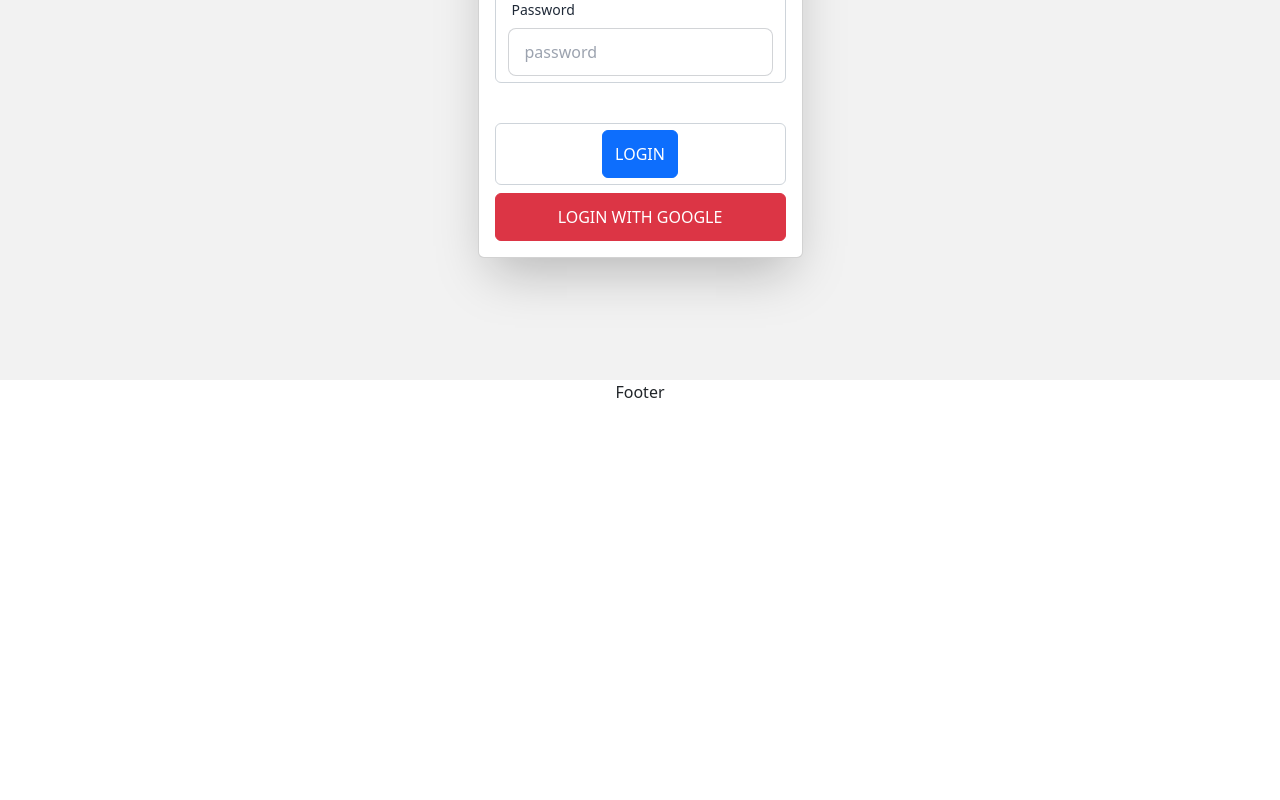
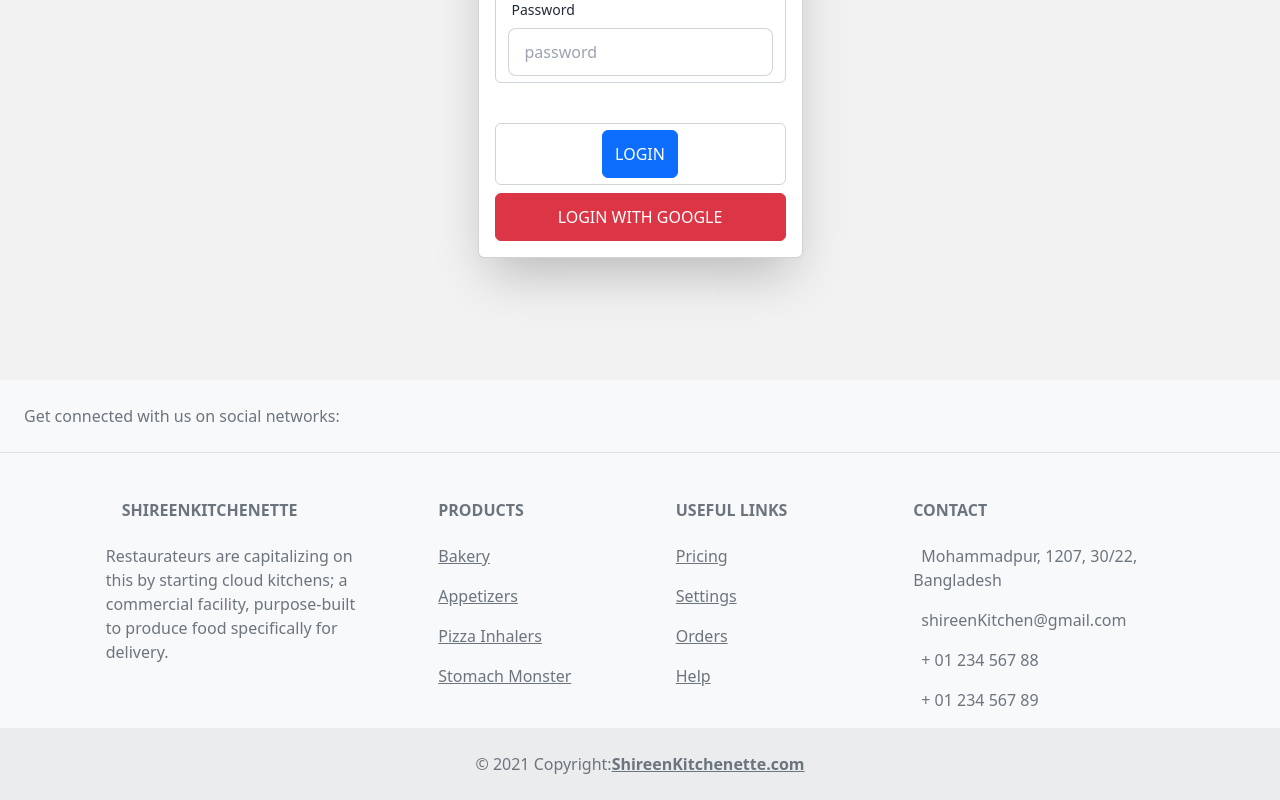
Before and after one commit to yeasin181015/serviceReviewClientSide, a React (Create React App) app: page /login in a window 1280 px wide. Shown: the part 476-1276 px from the top of the page. Before the commit the page ends 880 px from the top, so only its background shows below. Built offline with nearby package versions, Linux system fonts and the light colour scheme; no server answers.

Commit message:
footer added

```diff
--- a/package.json
+++ b/package.json
@@ -9,10 +9,14 @@
     "bootstrap": "^5.2.2",
     "daisyui": "^2.38.1",
     "firebase": "^9.13.0",
+    "mdb-react-ui-kit": "^5.0.0",
+    "mdb-ui-kit": "^6.0.0",
     "react": "^18.2.0",
     "react-bootstrap": "^2.6.0",
     "react-dom": "^18.2.0",
     "react-icons": "^4.6.0",
+    "react-photo-view": "^1.2.2",
+    "react-photo-viewr": "^0.6.2",
     "react-router-dom": "^6.4.3",
     "react-scripts": "5.0.1",
     "react-toastify": "^9.1.1",
--- a/src/Components/Login/Login.js
+++ b/src/Components/Login/Login.js
@@ -23,11 +23,24 @@ const Login = () => {
 
     try {
       const user = await signInUser(email, password);
-      // console.log(user);
-      form.reset();
-      navigate(from, { replace: true });
+      const currentUser = {
+        email: user.email,
+      };
+
+      fetch("http://localhost:5000/jwt", {
+        method: "POST",
+        headers: {
+          "content-type": "application/json",
+        },
+        body: JSON.stringify(currentUser),
+      })
+        .then((res) => res.json())
+        .then((data) => {
+          console.log(data);
+          localStorage.setItem("genius-token", data.token);
+          navigate(from, { replace: true });
+        });
     } catch (error) {
-      // console.log(count);
       toast("Invalid username or password");
       console.error(error);
     }
--- /dev/null
+++ b/src/Components/MyReviews/Update.js
@@ -0,0 +1,47 @@
+import { Button } from "react-bootstrap";
+import { useLoaderData } from "react-router-dom";
+
+const Update = () => {
+  const data = useLoaderData();
+  //   console.log(data);
+  const handleUpdate = (event) => {
+    event.preventDefault();
+    const message = event.target.review.value;
+    // console.log(data.reviewText);
+    data.reviewText = message;
+    // console.log(data);
+    const updatedData = {};
+    fetch(`http://localhost:5000/myreviews/${data._id}`, {
+      method: "PUT",
+      headers: {
+        "Content-Type": "application/json",
+        authorization: `Bearer ${localStorage.getItem("genius-token")}`,
+      },
+      body: JSON.stringify(data),
+    })
+      .then((res) => res.json())
+      .then((data) => {
+        if (data.modifiedCount > 0) {
+          alert("Review updated");
+          console.log(data);
+        }
+      });
+  };
+  return (
+    <div>
+      <h2>Please Update:</h2>
+      <form onSubmit={handleUpdate}>
+        <textarea
+          name="review"
+          rows="4"
+          className="block p-2.5 w-50 mx-auto text-sm text-gray-900 bg-gray-50 rounded-lg border border-gray-300 focus:ring-blue-500 focus:border-blue-500 dark:bg-gray-700 dark:border-gray-600 dark:placeholder-gray-400 dark:text-white dark:focus:ring-blue-500 dark:focus:border-blue-500"
+          defaultValue={data.reviewText}
+        ></textarea>
+
+        <Button type="submit">Update Review</Button>
+      </form>
+    </div>
+  );
+};
+
+export default Update;
--- /dev/null
+++ b/src/Components/ServiceDetails/ServiceDetails.css
@@ -0,0 +1,7 @@
+.submitButton {
+  background-color: red;
+  color: white;
+  padding: 10px;
+  margin-top: 5px;
+  border-radius: 10px;
+}
--- a/src/Components/ServiceDetails/ServiceDetails.js
+++ b/src/Components/ServiceDetails/ServiceDetails.js
@@ -1,11 +1,13 @@
-import { useLoaderData } from "react-router-dom";
+import { Link, useLoaderData } from "react-router-dom";
 import { useContext } from "react";
 import { AuthContext } from "./../../Context/AuthProvider";
 import ReviewTable from "./ReviewTable";
+import "./ServiceDetails.css";
+import { PhotoProvider, PhotoView } from "react-photo-view";
 
 const ServiceDetails = () => {
   const { serviceItem, specificReviews } = useLoaderData();
-  //   console.log(data);
+  console.log(serviceItem);
   const { _id, img, name, description } = serviceItem;
 
   const { user } = useContext(AuthContext);
@@ -27,6 +29,7 @@ const ServiceDetails = () => {
       method: "POST",
       headers: {
         "Content-Type": "application/json",
+        authorization: `Bearer ${localStorage.getItem("genius-token")}`,
       },
       body: JSON.stringify(review),
     })
@@ -42,7 +45,11 @@ const ServiceDetails = () => {
   return (
     <div>
       <div className="hero-content flex-col lg:flex-row-reverse">
-        <img src={img} className="max-w-sm rounded-lg shadow-2xl" />
+        <PhotoProvider>
+          <PhotoView src={img}>
+            <img src={img} alt="" className="max-w-sm rounded-lg shadow-2xl" />
+          </PhotoView>
+        </PhotoProvider>
         <div>
           <h1 className="text-5xl font-bold">{name}</h1>
           <p className="py-6">{description}</p>
@@ -56,23 +63,25 @@ const ServiceDetails = () => {
           <ReviewTable review={specificReviews}></ReviewTable>
         )}
       </div>
+      {user?.uid ? (
         <div>
-        <form onSubmit={handleSubmit}>
+          <h2>Add Review</h2>
+          <form onSubmit={handleSubmit} className="flex flex-col w-50 mx-auto">
             <textarea
               name="review"
               id=""
-            cols="30"
-            rows="10"
               style={{ border: "solid 2px black" }}
             ></textarea>
-        </form>
-        <button
-          type="submit"
-          style={{ backgroundColor: "red", color: "white", padding: "5px" }}
-        >
+            <div>
+              <button type="submit" className="submitButton">
                 Submit
               </button>
             </div>
+          </form>
+        </div>
+      ) : (
+        ""
+      )}
     </div>
   );
 };
--- a/src/Routes/Routes.js
+++ b/src/Routes/Routes.js
@@ -8,6 +8,7 @@ import ServiceDetails from "../Components/ServiceDetails/ServiceDetails";
 import AllService from "../Components/AllServices/AllService";
 import PrivateRoute from "./PrivateRoute";
 import MyReviews from "../Components/MyReviews/MyReviews";
+import Update from "./../Components/MyReviews/Update";
 
 const router = createBrowserRouter([
   {
@@ -50,6 +51,12 @@ const router = createBrowserRouter([
           </PrivateRoute>
         ),
       },
+      {
+        path: "/update/:id",
+        element: <Update></Update>,
+        loader: ({ params }) =>
+          fetch(`http://localhost:5000/myreviews/${params.id}`),
+      },
     ],
   },
 ]);
--- a/src/Shared/Footer/Footer.js
+++ b/src/Shared/Footer/Footer.js
@@ -1,5 +1,136 @@
+import React from "react";
+import {
+  MDBFooter,
+  MDBContainer,
+  MDBRow,
+  MDBCol,
+  MDBIcon,
+} from "mdb-react-ui-kit";
 const Footer = () => {
-  return <div>Footer</div>;
+  return (
+    <MDBFooter bgColor="light" className="text-center text-lg-start text-muted">
+      <section className="d-flex justify-content-center justify-content-lg-between p-4 border-bottom">
+        <div className="me-5 d-none d-lg-block">
+          <span>Get connected with us on social networks:</span>
+        </div>
+
+        <div>
+          <a href="" className="me-4 text-reset">
+            <MDBIcon fab icon="facebook-f" />
+          </a>
+          <a href="" className="me-4 text-reset">
+            <MDBIcon fab icon="twitter" />
+          </a>
+          <a href="" className="me-4 text-reset">
+            <MDBIcon fab icon="google" />
+          </a>
+          <a href="" className="me-4 text-reset">
+            <MDBIcon fab icon="instagram" />
+          </a>
+          <a href="" className="me-4 text-reset">
+            <MDBIcon fab icon="linkedin" />
+          </a>
+          <a href="" className="me-4 text-reset">
+            <MDBIcon fab icon="github" />
+          </a>
+        </div>
+      </section>
+
+      <section className="">
+        <MDBContainer className="text-center text-md-start mt-5">
+          <MDBRow className="mt-3">
+            <MDBCol md="3" lg="4" xl="3" className="mx-auto mb-4">
+              <h6 className="text-uppercase fw-bold mb-4">
+                <MDBIcon icon="gem" className="me-3" />
+                shireenKitchenette
+              </h6>
+              <p>
+                Restaurateurs are capitalizing on this by starting cloud
+                kitchens; a commercial facility, purpose-built to produce food
+                specifically for delivery.
+              </p>
+            </MDBCol>
+
+            <MDBCol md="2" lg="2" xl="2" className="mx-auto mb-4">
+              <h6 className="text-uppercase fw-bold mb-4">Products</h6>
+              <p>
+                <a href="#!" className="text-reset">
+                  Bakery
+                </a>
+              </p>
+              <p>
+                <a href="#!" className="text-reset">
+                  Appetizers
+                </a>
+              </p>
+              <p>
+                <a href="#!" className="text-reset">
+                  Pizza Inhalers
+                </a>
+              </p>
+              <p>
+                <a href="#!" className="text-reset">
+                  Stomach Monster
+                </a>
+              </p>
+            </MDBCol>
+
+            <MDBCol md="3" lg="2" xl="2" className="mx-auto mb-4">
+              <h6 className="text-uppercase fw-bold mb-4">Useful links</h6>
+              <p>
+                <a href="#!" className="text-reset">
+                  Pricing
+                </a>
+              </p>
+              <p>
+                <a href="#!" className="text-reset">
+                  Settings
+                </a>
+              </p>
+              <p>
+                <a href="#!" className="text-reset">
+                  Orders
+                </a>
+              </p>
+              <p>
+                <a href="#!" className="text-reset">
+                  Help
+                </a>
+              </p>
+            </MDBCol>
+
+            <MDBCol md="4" lg="3" xl="3" className="mx-auto mb-md-0 mb-4">
+              <h6 className="text-uppercase fw-bold mb-4">Contact</h6>
+              <p>
+                <MDBIcon icon="home" className="me-2" />
+                Mohammadpur, 1207, 30/22, Bangladesh
+              </p>
+              <p>
+                <MDBIcon icon="envelope" className="me-2" />
+                shireenKitchen@gmail.com
+              </p>
+              <p>
+                <MDBIcon icon="phone" className="me-2" /> + 01 234 567 88
+              </p>
+              <p>
+                <MDBIcon icon="print" className="me-2" /> + 01 234 567 89
+              </p>
+            </MDBCol>
+          </MDBRow>
+        </MDBContainer>
+      </section>
+
+      <div
+        className="text-center p-4"
+        style={{ backgroundColor: "rgba(0, 0, 0, 0.05)" }}
+      >
+        © 2021 Copyright:
+        <a className="text-reset fw-bold" href="https://mdbootstrap.com/">
+          ShireenKitchenette.com
+        </a>
+      </div>
+    </MDBFooter>
+  );
 };
 
 export default Footer;
--- a/src/index.js
+++ b/src/index.js
@@ -5,6 +5,7 @@ import App from "./App";
 import reportWebVitals from "./reportWebVitals";
 import "bootstrap/dist/css/bootstrap.min.css";
 import AuthProvider from "./Context/AuthProvider";
+import "react-photo-view/dist/react-photo-view.css";
 
 const root = ReactDOM.createRoot(document.getElementById("root"));
 root.render(
```
Also changed, not shown: src/Components/MyReviews/MyReviews.js (+54 -12 lines), 1 other file (tests, documents, lock files or other folders). Lines whose indentation alone changed are shown as unchanged.
